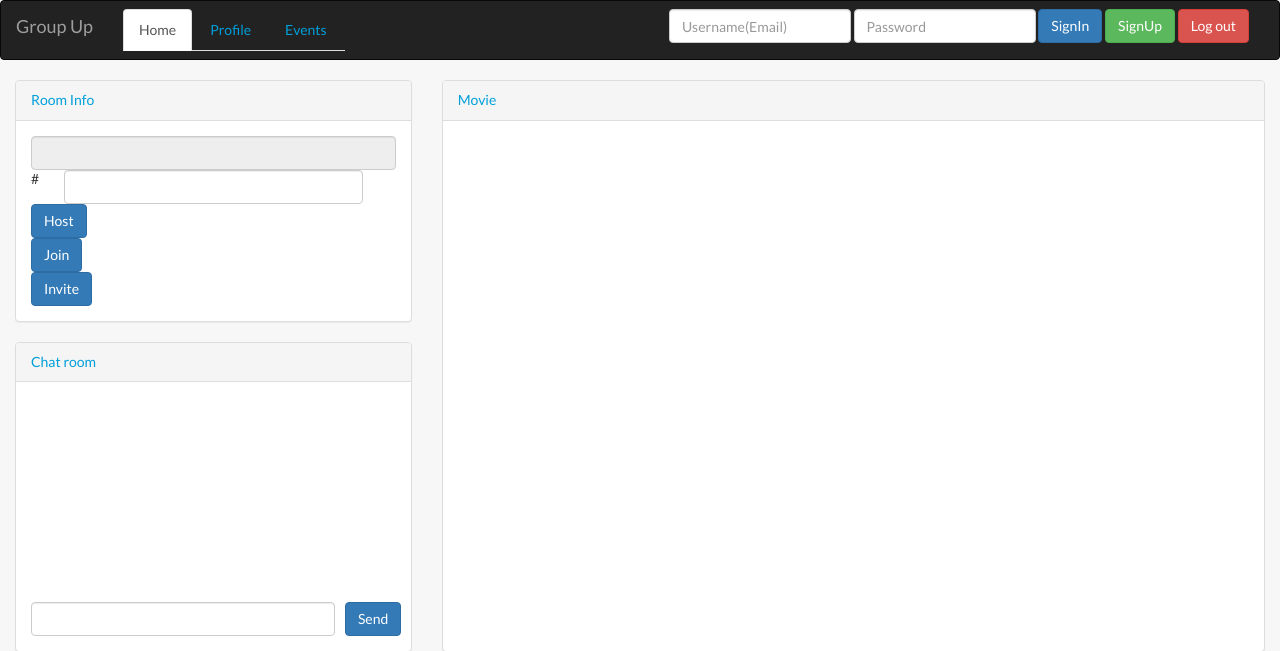
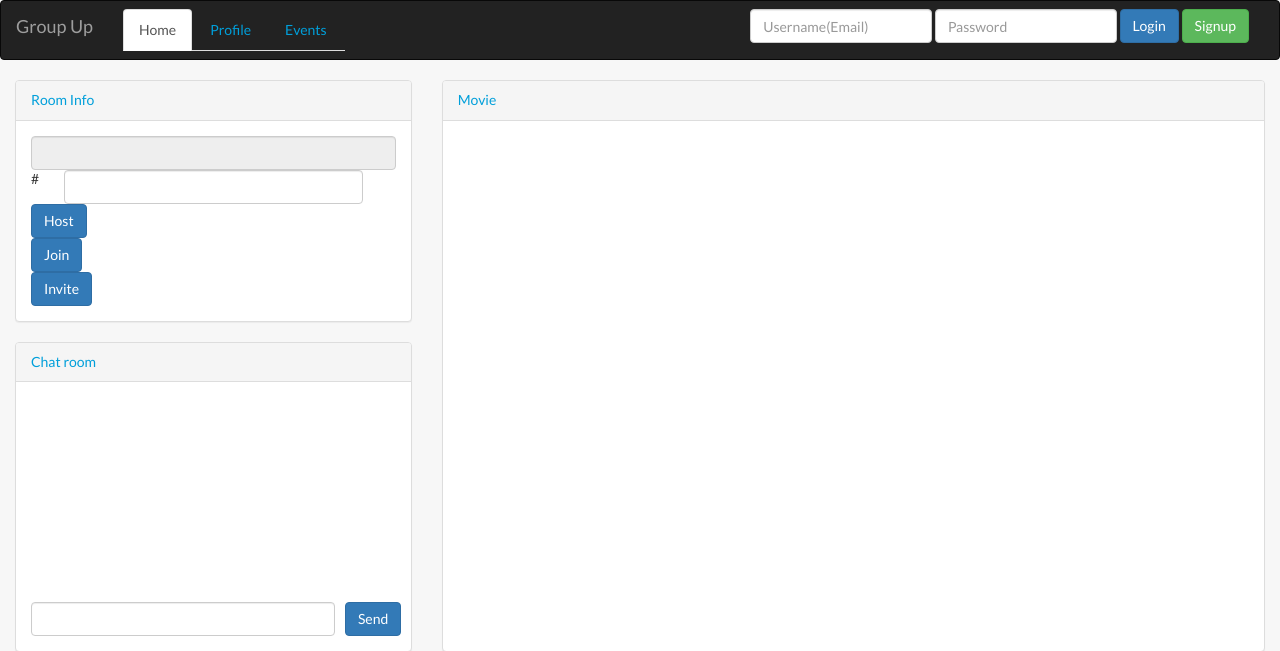
Before and after one commit to actondong/NewFan, a Flask app: page / in a window 1280 px wide. Shown: the top 651 px of the page. Run offline with Flask 2, Linux system fonts and the light colour scheme; some libraries are stand-ins or nearby versions.

Commit message:
asdfsadfa

```diff
--- a/db.py
+++ b/db.py
@@ -3,7 +3,7 @@ from flask import url_for
 from pymongo import MongoClient
 from flask import Flask
 
-client = MongoClient('mongodb://localhost:27017/')
+client = MongoClient('mongodb://ec2-54-164-210-137.compute-1.amazonaws.com:27017/')
 db = client['test_database']
 collection = db['test-collection']
 
--- a/templates/index.html
+++ b/templates/index.html
@@ -44,24 +44,25 @@
 			</div>
 
 			<div class="navbar-form navbar-right">
-				<div class="form-group" id="undiv">
-					<input type="text" class="form-control" id="username"
-						placeholder="Username(Email)">
-				</div>
-				<div class="form-group" id="pwdiv">
-					<input type="password" class="form-control" id="password"
-						placeholder="Password">
-				</div>
-				<div class="form-group">
-					<button class="btn btn-primary" onclick="loadXMLDoc()" id="signin">SignIn</button>
-				</div>
-				<div class="form-group">
-					<button class="btn btn-success" onclick="singup()" id="signup">SignUp</button>
-				</div>
-				<div class="form-group" id="logout">
-					<button class="btn btn-danger" onclick="logout()">Log out
-					</button>
-				</div>
+				{% if not session.logged_in %}
+				<form name="MyForm" method=post>
+
+				      <input type="text" class="form-control"
+						placeholder="Username(Email)" name=username>
+				      <input type="password" class="form-control"
+						placeholder="Password" name=password>
+			<input type=submit value=Login class="btn btn-primary" OnClick="document.forms['MyForm'].action = '/login'" >
+			<input type=submit value=Signup class="btn btn-success" OnClick="document.forms['MyForm'].action = '/signup'" >
+				  </form>
+
+
+ 				{% else %}
+				<form action='logout' method=post>
+
+				      <input type=submit value=Logout class="btn btn-danger">
+
+				  </form>
+  				{% endif %}
 			</div>
 		</div>
 		<!-- /.navbar-collapse -->
```
